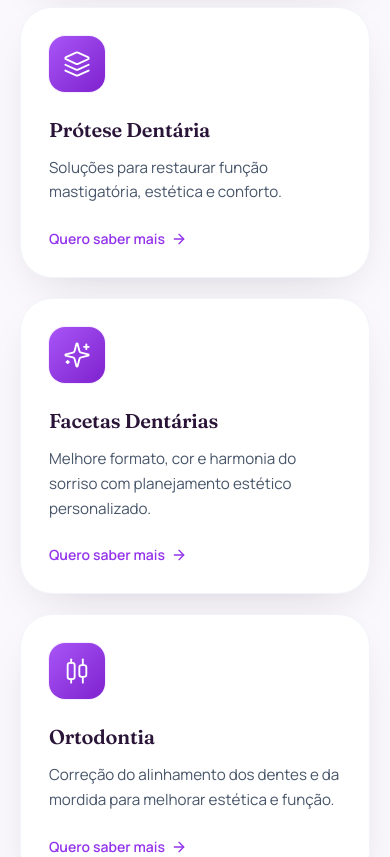
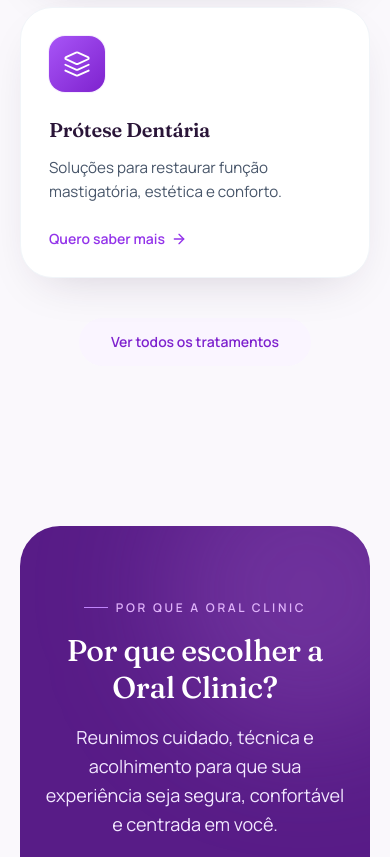
Before and after one commit to EmperorOfCoding/oral-clinic-site, a React (Vite) app: page / in a window 390 px wide. Shown: the part 6564-7421 px from the top of the page. Built offline with nearby package versions, Linux system fonts and the light colour scheme.

Commit message:
feat: adicionar efeito sanfona nos tratamentos mobile e corrigir inView

```diff
--- a/src/components/Treatments.jsx
+++ b/src/components/Treatments.jsx
@@ -1,4 +1,4 @@
-import React from 'react';
+import React, { useState } from 'react';
 import { motion } from 'framer-motion';
 import {
   Stethoscope,
@@ -71,6 +71,8 @@ const treatments = [
 ];
 
 export default function Treatments() {
+  const [showAll, setShowAll] = useState(false);
+
   return (
     <section id="tratamentos" className="relative py-20 sm:py-28">
       {/* Fundo claro com leve realce */}
@@ -90,13 +92,15 @@ export default function Treatments() {
           viewport={inView}
           className="mt-14 grid gap-5 sm:grid-cols-2 lg:grid-cols-4"
         >
-          {treatments.map(({ icon: Icon, name, desc }) => {
+          {treatments.map(({ icon: Icon, name, desc }, index) => {
+            const isHiddenOnMobile = !showAll && index >= 4;
             const link = whatsappLink(`Olá! Gostaria de saber mais sobre ${name} na Oral Clinic.`);
+
             return (
               <motion.article
                 key={name}
                 variants={fadeUp}
-                className="group relative flex flex-col rounded-4xl border border-slate-100 bg-white p-7 shadow-soft transition-all duration-300 hover:-translate-y-1.5 hover:border-brand-100 hover:shadow-card"
+                className={`group relative flex-col rounded-4xl border border-slate-100 bg-white p-7 shadow-soft transition-all duration-300 hover:-translate-y-1.5 hover:border-brand-100 hover:shadow-card ${isHiddenOnMobile ? 'hidden sm:flex' : 'flex'}`}
               >
                 <span className="flex h-14 w-14 items-center justify-center rounded-2xl bg-gradient-to-br from-brand-500 to-brand-700 text-white shadow-glow">
                   <Icon className="h-7 w-7" strokeWidth={1.6} />
@@ -116,6 +120,17 @@ export default function Treatments() {
             );
           })}
         </motion.div>
+
+        {!showAll && (
+          <div className="mt-10 flex justify-center sm:hidden">
+            <button
+              onClick={() => setShowAll(true)}
+              className="inline-flex h-12 items-center justify-center rounded-full bg-brand-50 px-8 text-sm font-semibold text-brand-700 transition-colors hover:bg-brand-100"
+            >
+              Ver todos os tratamentos
+            </button>
+          </div>
+        )}
       </div>
     </section>
   );
--- a/src/lib/motion.js
+++ b/src/lib/motion.js
@@ -19,4 +19,4 @@ export const stagger = {
 };
 
 // Configuracao padrao de viewport para whileInView.
-export const inView = { once: true, amount: 0.2, margin: '0px 0px -80px 0px' };
+export const inView = { once: true, amount: 0.05, margin: '0px 0px -40px 0px' };
```
